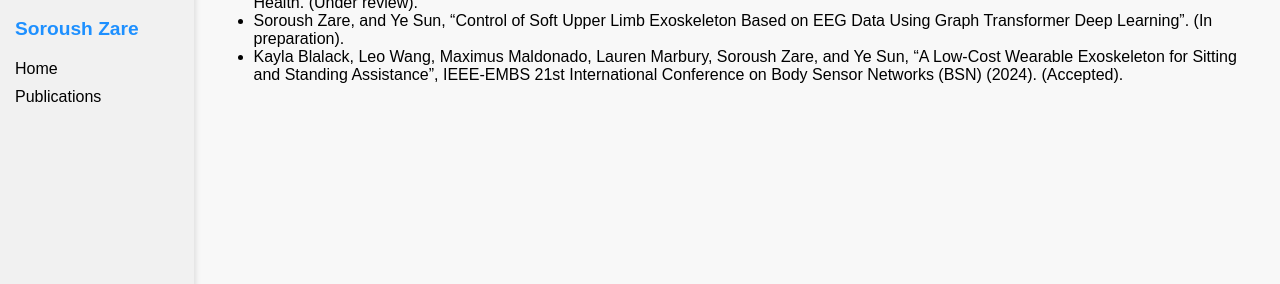
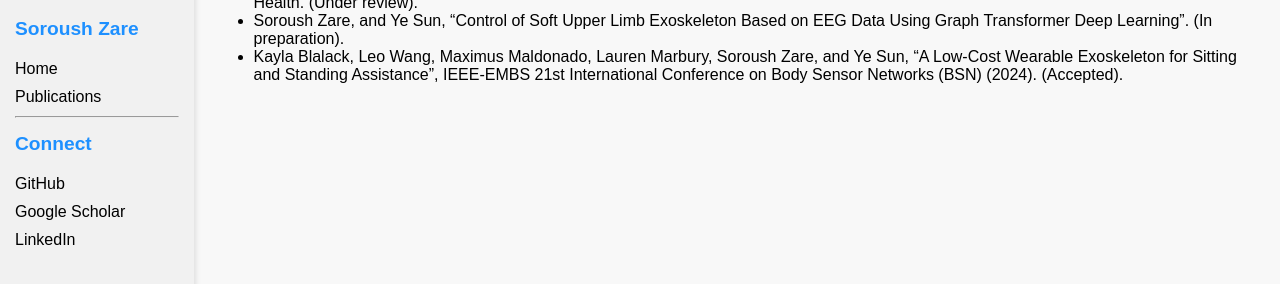
Before and after one commit to SoroushZrZ/soroushzare.github.io, a plain HTML site: page Publications.html in a window 1280 px wide. Shown: the part 160-444 px from the top of the page. Drawn offline with Linux system fonts and the light colour scheme.

Commit message:
Add files via upload

```diff
--- a/Publications.html
+++ b/Publications.html
@@ -56,6 +56,11 @@
             <h2>Soroush Zare</h2>
             <a href="index.html">Home</a>
             <a href="Publications.html">Publications</a>
+            <hr>
+            <h2>Connect</h2>
+            <a href="https://github.com/SoroushZrZ" target="_blank">GitHub</a>
+            <a href="https://scholar.google.com/citations?user=your-google-scholar-id" target="_blank">Google Scholar</a>
+            <a href="https://www.linkedin.com/in/your-linkedin-id/" target="_blank">LinkedIn</a>
         </div>
         <div class="content">
             <h1>Publications</h1>
```
